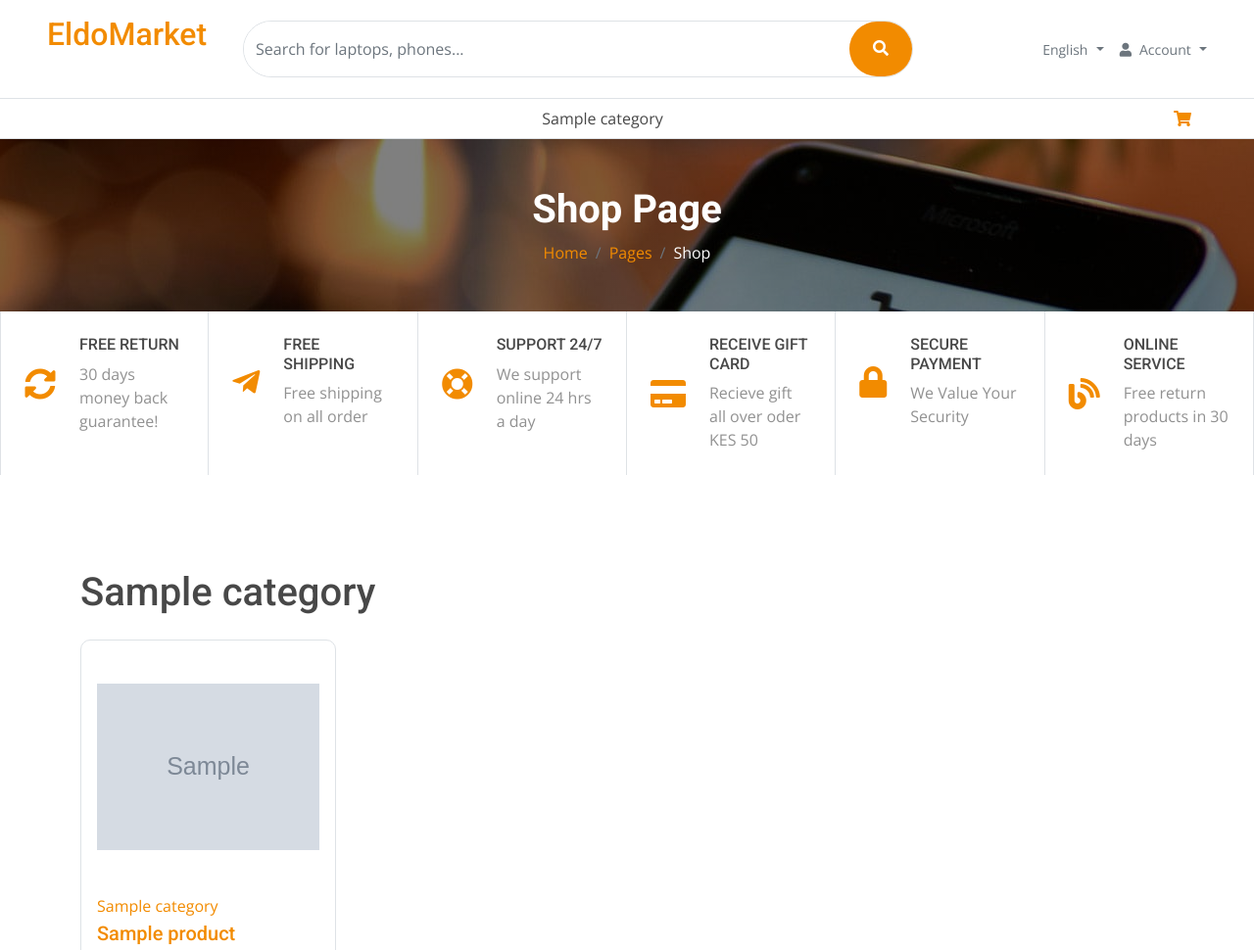
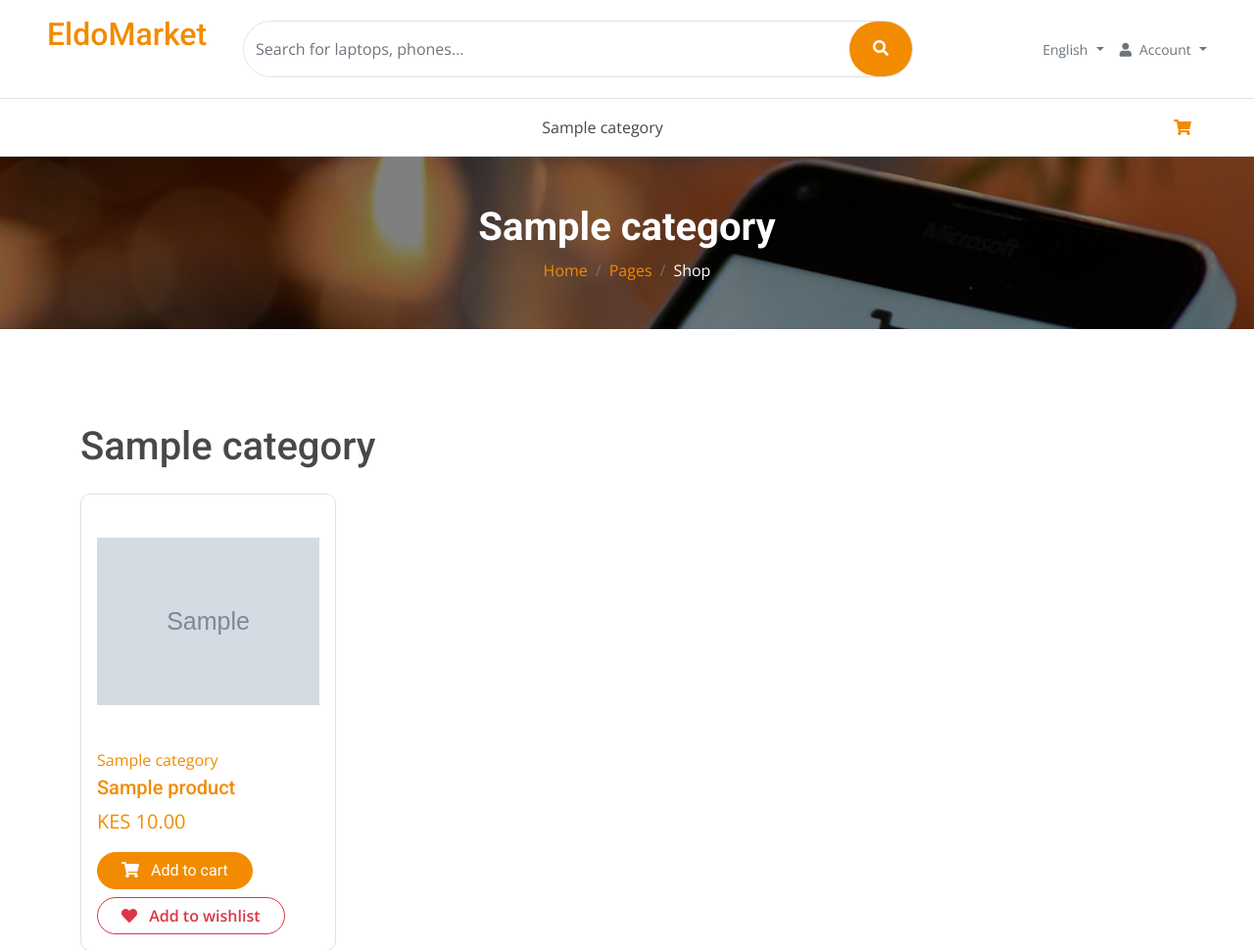
Before and after one commit to lawrenzo-pro/ecommerce_store, a Django app: a page that uses templates/store/base.html in a window 1280 px wide. Shown: the top 970 px of the page at 98% size. Run offline with Django 5.2, Linux system fonts and the light colour scheme; tables that the repository leaves empty hold one stand-in row (values such as "Sample post"); grey boxes marked "Sample" are stand-in pictures; some libraries are stand-ins or nearby versions.

Commit message:
Limit homepage products to a sample, refactor category navigation, and remove generic service banners
- Display a sample of 8 products on the homepage with a "View all products" link for full catalog access.
- Refactor category navigation to improve styling and accessibility.
- Remove redundant service banners from shop and category pages for a cleaner layout.
- Update tests to validate homepage product samples and banner removal.

```diff
--- a/static/css/style.css
+++ b/static/css/style.css
@@ -151,6 +151,18 @@
 .nav-bar .categories-bars .categories-bars-item:hover a,
 .nav-bar .categories-bars .categories-bars-item:hover span {
     color: var(--bs-white);
+}
+
+.category-nav-link {
+    border-radius: 0.25rem;
+    padding: 0.55rem 0.75rem;
+    transition: color 0.2s ease, background-color 0.2s ease;
+}
+
+.category-nav-link:hover,
+.category-nav-link:focus-visible {
+    background-color: var(--bs-primary);
+    color: var(--bs-white) !important;
 }
 
 .nav-bar .navbar.navbar-light {
--- a/store/views.py
+++ b/store/views.py
@@ -74,14 +74,16 @@ def home(request):
 	products = products.order_by("-created")
 	featured_products = list(products.order_by("?")[:3])
 	wishlisted_product_ids = _wishlisted_product_ids(request.user, products)
+	homepage_products = products[:8]
 	return render(
 		request,
 		"store/index.html",
 		{
-			"products": products,
+			"products": homepage_products,
 			"featured_products": featured_products,
 			"featured_product": featured_products[0] if featured_products else None,
 			"wishlisted_product_ids": wishlisted_product_ids,
+			"has_more_products": products.count() > 8,
 			"query": query,
 			"selected_category": category_slug,
 		},
--- a/templates/store/base.html
+++ b/templates/store/base.html
@@ -86,10 +86,10 @@
                     </div>
                 </nav>
             </div>
-            <nav class="col d-none d-lg-flex align-items-center justify-content-center gap-4 py-2"
+            <nav class="col d-none d-lg-flex category-nav align-items-center justify-content-center gap-2 py-2"
                 aria-label="{% translate 'Shop by category' %}">
                 {% for category in store_categories %}
-                <a class="text-dark text-nowrap" href="{% url 'category' slug=category.slug %}">{{ category.name }}</a>
+                <a class="category-nav-link text-dark text-nowrap" href="{% url 'category' slug=category.slug %}">{{ category.name }}</a>
                 {% endfor %}
             </nav>
             <div class="col-auto">
--- a/templates/store/shop.html
+++ b/templates/store/shop.html
@@ -235,7 +235,7 @@
     {% block content %}
     <!-- Single Page Header start -->
     <div class="container-fluid page-header py-5">
-        <h1 class="text-center text-white display-6 wow fadeInUp" data-wow-delay="0.1s">Shop Page</h1>
+        <h1 class="text-center text-white display-6 wow fadeInUp" data-wow-delay="0.1s">{% if category %}{{ category.name }}{% else %}{% translate "Shop" %}{% endif %}</h1>
         <ol class="breadcrumb justify-content-center mb-0 wow fadeInUp" data-wow-delay="0.3s">
             <li class="breadcrumb-item"><a href="#">Home</a></li>
             <li class="breadcrumb-item"><a href="#">Pages</a></li>
@@ -243,80 +243,6 @@
         </ol>
     </div>
     <!-- Single Page Header End -->
-
-    <!-- Searvices Start -->
-    <div class="container-fluid px-0">
-        <div class="row g-0">
-            <div class="col-6 col-md-4 col-lg-2 border-start border-end wow fadeInUp" data-wow-delay="0.1s">
-                <div class="p-4">
-                    <div class="d-inline-flex align-items-center">
-                        <i class="fa fa-sync-alt fa-2x text-primary"></i>
-                        <div class="ms-4">
-                            <h6 class="text-uppercase mb-2">Free Return</h6>
-                            <p class="mb-0">30 days money back guarantee!</p>
-                        </div>
-                    </div>
-                </div>
-            </div>
-            <div class="col-6 col-md-4 col-lg-2 border-end wow fadeInUp" data-wow-delay="0.2s">
-                <div class="p-4">
-                    <div class="d-flex align-items-center">
-                        <i class="fab fa-telegram-plane fa-2x text-primary"></i>
-                        <div class="ms-4">
-                            <h6 class="text-uppercase mb-2">Free Shipping</h6>
-                            <p class="mb-0">Free shipping on all order</p>
-                        </div>
-                    </div>
-                </div>
-            </div>
-            <div class="col-6 col-md-4 col-lg-2 border-end wow fadeInUp" data-wow-delay="0.3s">
-                <div class="p-4">
-                    <div class="d-flex align-items-center">
-                        <i class="fas fa-life-ring fa-2x text-primary"></i>
-                        <div class="ms-4">
-                            <h6 class="text-uppercase mb-2">Support 24/7</h6>
-                            <p class="mb-0">We support online 24 hrs a day</p>
-                        </div>
-                    </div>
-                </div>
-            </div>
-            <div class="col-6 col-md-4 col-lg-2 border-end wow fadeInUp" data-wow-delay="0.4s">
-                <div class="p-4">
-                    <div class="d-flex align-items-center">
-                        <i class="fas fa-credit-card fa-2x text-primary"></i>
-                        <div class="ms-4">
-                            <h6 class="text-uppercase mb-2">Receive Gift Card</h6>
-                            <p class="mb-0">Recieve gift all over oder KES 50</p>
-                        </div>
-                    </div>
-                </div>
-            </div>
-            <div class="col-6 col-md-4 col-lg-2 border-end wow fadeInUp" data-wow-delay="0.5s">
-                <div class="p-4">
-                    <div class="d-flex align-items-center">
-                        <i class="fas fa-lock fa-2x text-primary"></i>
-                        <div class="ms-4">
-                            <h6 class="text-uppercase mb-2">Secure Payment</h6>
-                            <p class="mb-0">We Value Your Security</p>
-                        </div>
-                    </div>
-                </div>
-            </div>
-            <div class="col-6 col-md-4 col-lg-2 border-end wow fadeInUp" data-wow-delay="0.6s">
-                <div class="p-4">
-                    <div class="d-flex align-items-center">
-                        <i class="fas fa-blog fa-2x text-primary"></i>
-                        <div class="ms-4">
-                            <h6 class="text-uppercase mb-2">Online Service</h6>
-                            <p class="mb-0">Free return products in 30 days</p>
-                        </div>
-                    </div>
-                </div>
-            </div>
-        </div>
-    </div>
-    <!-- Searvices End -->
-
 
     <!-- Shop Page Start -->
     {% comment %}
```
Also changed, not shown: other parts of static/css/style.css (+5 -22 lines), store/tests.py (+26 -0 lines), templates/store/index.html (+10 -3 lines).
